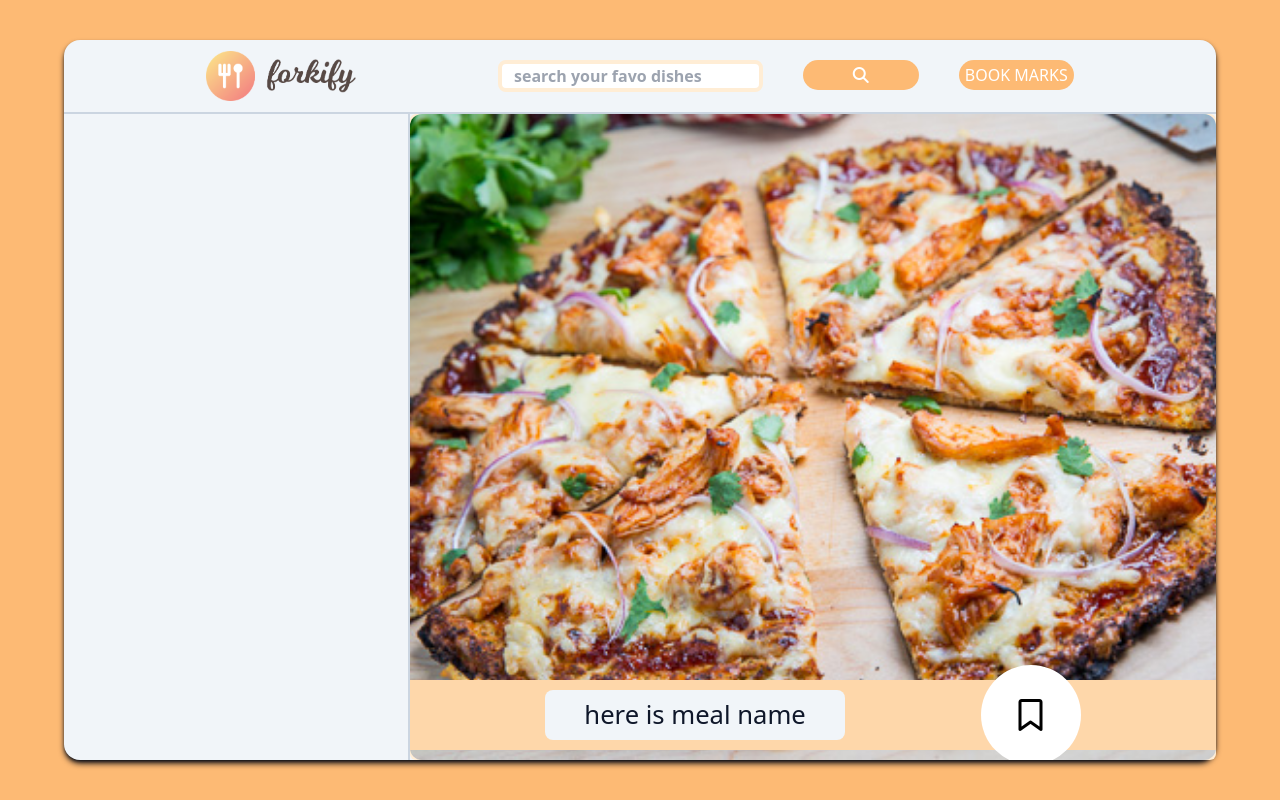
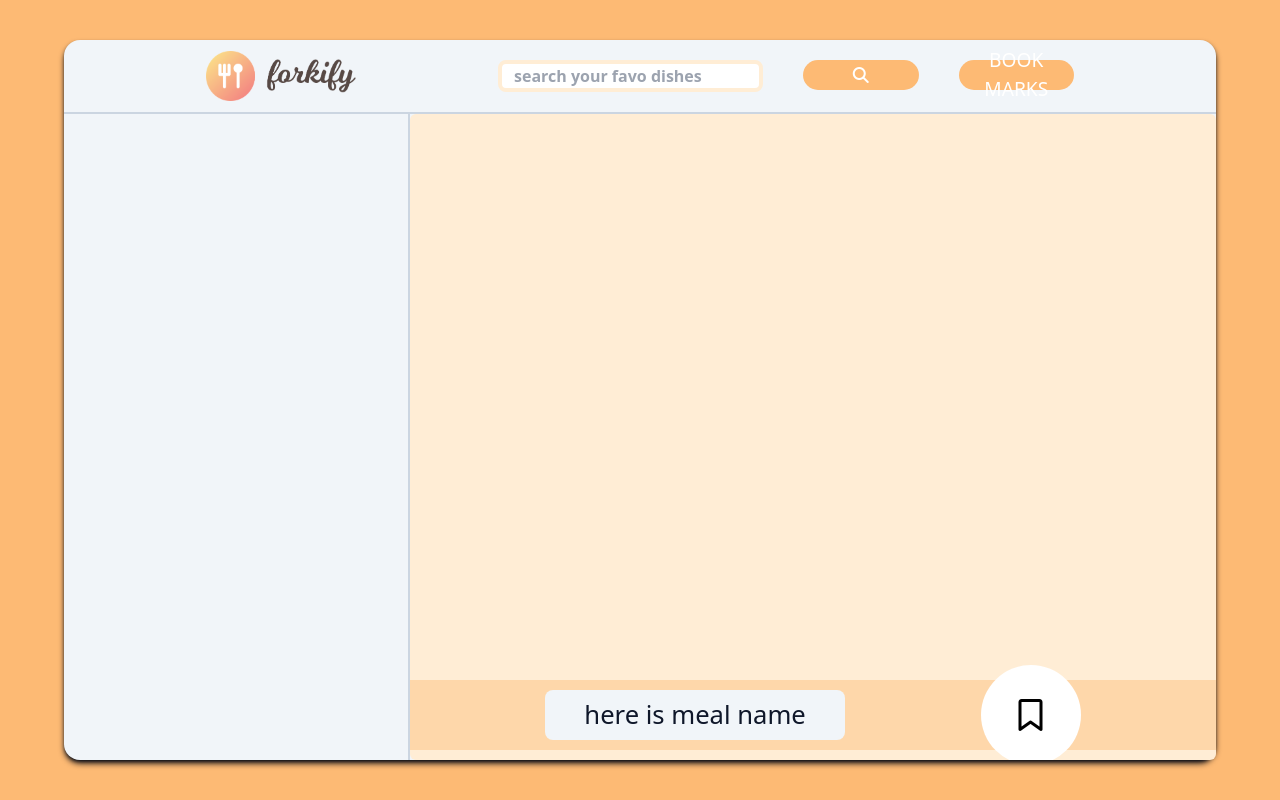
Before and after one commit to Ameer2000Mzori/Feast-Finder-Website, a website with bundled scripts: page src/index.html in a window 1280 px wide. Shown: the top 800 px of the page. Built offline with nearby package versions, Linux system fonts and the light colour scheme; no server answers; files whose address does not match are found by name.

Commit message:
some more responsvness added

```diff
--- a/src/index.html
+++ b/src/index.html
@@ -57,7 +57,9 @@
               id="book-Marks-Box"
               class="flex felx-col w-[130px] h-[30px] bg-orange-300 hover:bg-orange-200 active:bg-orange-400 rounded-[1rem] text-white transition duration-100 text-center items-center justify-center cursor-pointer"
             >
-              BOOK MARKS
+              <p class="sm:text-[0.6rem] md:text-[0.9rem] lg:text-[1.2rem]">
+                BOOK MARKS
+              </p>
             </div>
           </div>
         </div>
@@ -92,14 +94,15 @@
               class="meal-View h-[100%] w-[100%] bg-orange-100 rounded-md"
               id="showed-Meal-Right-Card"
             >
-              <div class="w-[100%] h-[100%]">
+              <div class="sm:hidden md:hidden w-full h-full">
                 <img
                   id="meal-Img-2"
-                  class="w-[100%] h-[100%] object-cover rounded-xl"
+                  class="hidden sm:block md:block w-full h-full object-cover rounded-xl sm:h-40px md:h-60px lg:h-70px"
                   src="./assets/download.jpg"
                   alt=""
                 />
               </div>
+
               <div
                 class="w-[100%] h-[70px] flex flex-row text-center justify-evenly items-center absolute left-0 bottom-[10px] bg-orange-200"
               >
```
Also changed, not shown: src/output.css.
